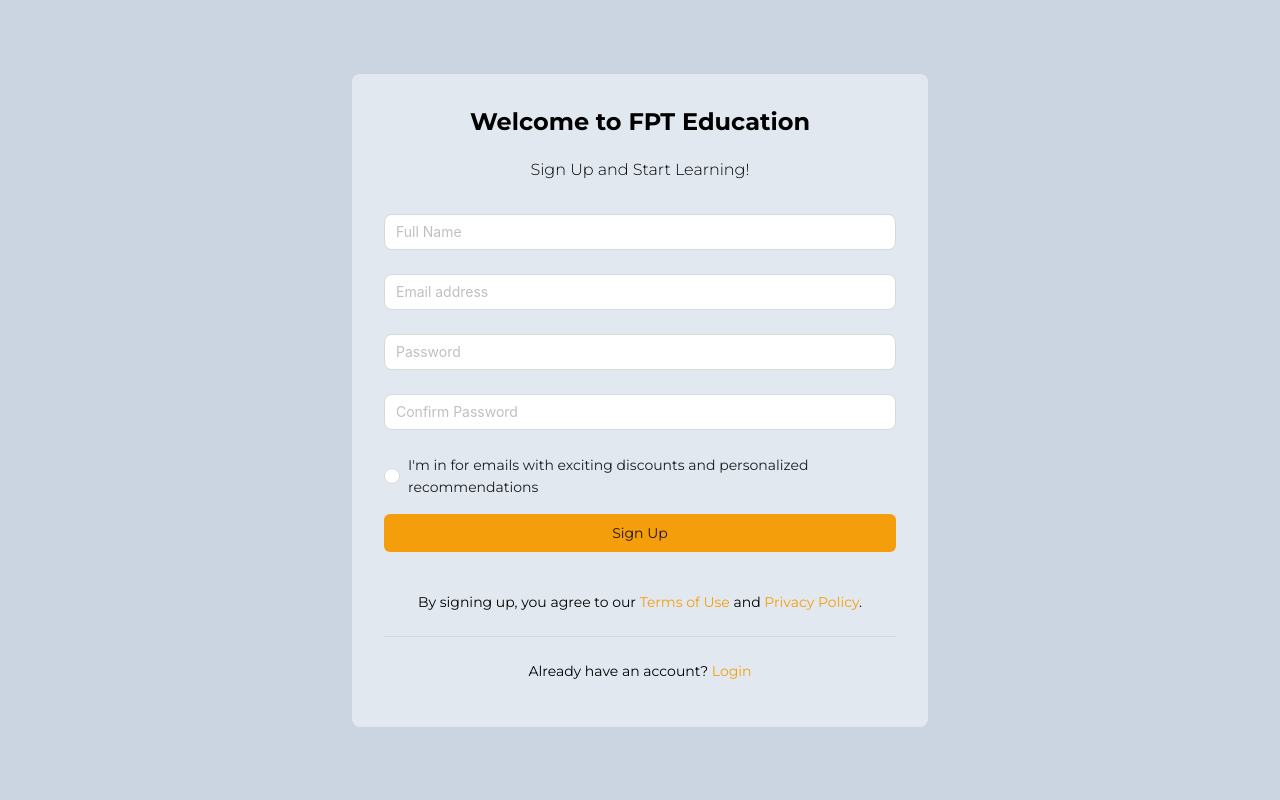
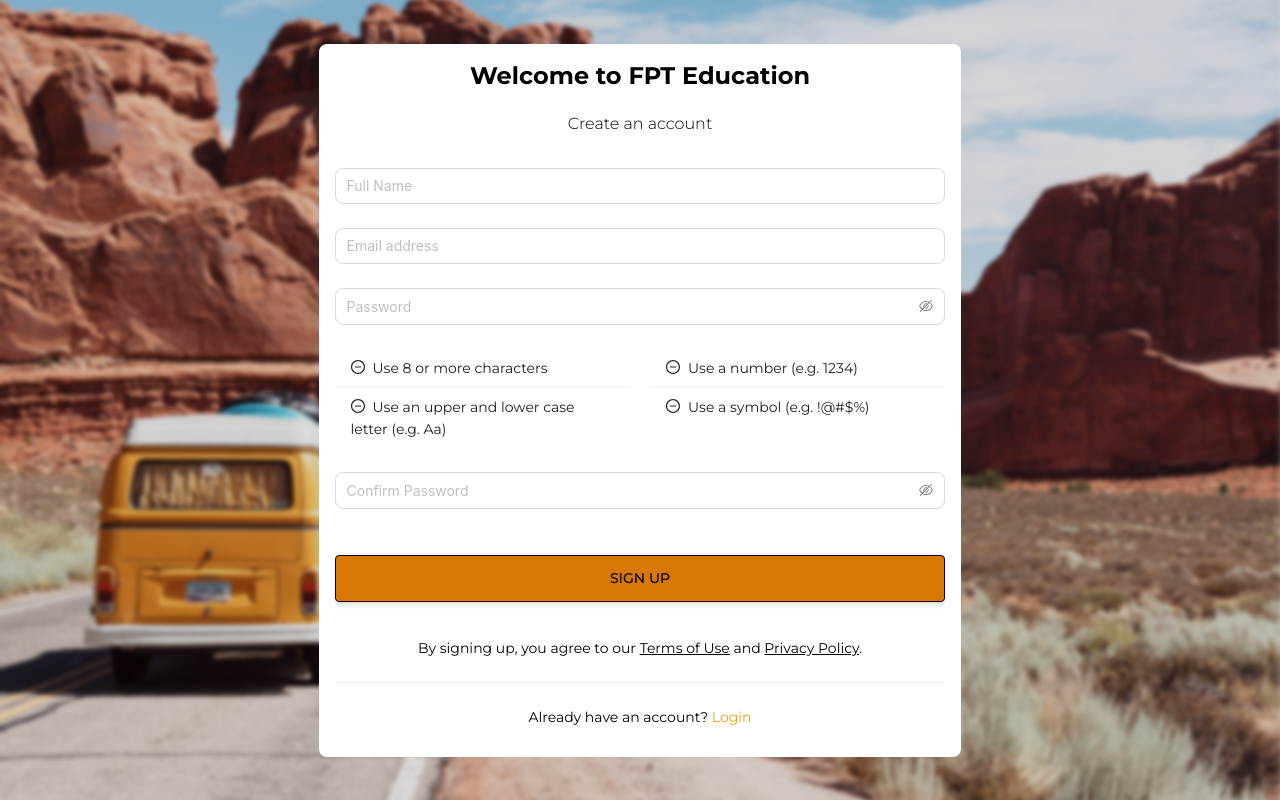
Before and after one commit to davidnguyen27/fpt_learning, a React (Vite) app: page /sign-up in a window 1280 px wide. Built offline with nearby package versions, Linux system fonts and the light colour scheme.

Commit message:
CSS Sign In - Up

```diff
--- a/src/components/Form/FormSignIn.tsx
+++ b/src/components/Form/FormSignIn.tsx
@@ -3,8 +3,9 @@
 import { useNavigate } from "react-router-dom";
 import { AuthContext } from "../../app/context/AuthContext";
 
-const FormSignIn: React.FC = () => {
+const FormSignIn = () => {
   const navigate = useNavigate();
+
   const authContext = useContext(AuthContext);
 
   if (!authContext) {
@@ -22,14 +23,14 @@
         sessionStorage.setItem("userRole", user.role);
         switch (user.role) {
           case "admin":
-            navigate("/admin-page");
+            navigate("/admin-dashboard");
             break;
 
           case "instructor":
-            navigate("/instructor-page");
+            navigate("/instructor-dashboard");
             break;
 
-          case "user":
+          case "student":
             navigate("/");
             break;
 
@@ -38,7 +39,7 @@
             break;
         }
       } else {
-        console.log("Login failed");
+        return alert("Email or password is wrong!");
       }
     } catch (error) {
       console.error("Unknown error: ", error);
--- a/src/components/Form/FormSignUp.tsx
+++ b/src/components/Form/FormSignUp.tsx
@@ -1,18 +1,23 @@
-import { Form, Input, Radio } from "antd";
+import { Form, Input, Radio, List } from "antd";
+import {
+  EyeTwoTone,
+  EyeInvisibleOutlined,
+  MinusCircleOutlined,
+} from "@ant-design/icons";
 
 const FormSignUp = () => {
   return (
     <Form>
       <Form.Item
         name="fullName"
-        rules={[{ required: true, message: "Required!" }]}
+        rules={[{ required: true, message: "Please enter your full name!" }]}
       >
         <Input className="text-sm" size="large" placeholder="Full Name" />
       </Form.Item>
       <Form.Item
         name="email"
         rules={[
-          { required: true, message: "Required!" },
+          { required: true, message: "Please enter your email address!" },
           { type: "email", message: "Please enter a valid email address!" },
         ]}
       >
@@ -21,22 +26,65 @@
       <Form.Item
         name="password"
         rules={[
-          { required: true, message: "Required!" },
+          { required: true, message: "Please enter the password!" },
           { min: 10, message: "Password must be at least 10 characters!" },
+          {
+            pattern:
+              /^(?=.*[A-Z])(?=.*\d)(?=.*[@$!%*?&])[A-Za-z\d@$!%*?&]{8,}$/,
+            message:
+              "Password must contain at least one uppercase letter, one digit, and one special character.",
+          },
         ]}
       >
-        <Input
+        <Input.Password
           className="text-sm"
-          type="password"
           size="large"
           placeholder="Password"
+          iconRender={(visible) =>
+            visible ? <EyeTwoTone /> : <EyeInvisibleOutlined />
+          }
         />
       </Form.Item>
+      <Form.Item>
+        <div style={{ display: "flex", justifyContent: "space-between" }}>
+          <div style={{ flex: "1", marginRight: "10px" }}>
+            <List
+              size="small"
+              dataSource={[
+                "Use 8 or more characters",
+                "Use an upper and lower case letter (e.g. Aa)",
+              ]}
+              renderItem={(item) => (
+                <List.Item>
+                  <MinusCircleOutlined style={{ marginRight: 8 }} />
+                  {item}
+                </List.Item>
+              )}
+            />
+          </div>
+          <div style={{ flex: "1", marginLeft: "10px" }}>
+            <List
+              size="small"
+              dataSource={[
+                "Use a number (e.g. 1234)",
+                "Use a symbol (e.g. !@#$%)",
+              ]}
+              renderItem={(item) => (
+                <List.Item>
+                  <MinusCircleOutlined style={{ marginRight: 8 }} />
+                  {item}
+                </List.Item>
+              )}
+            />
+          </div>
+        </div>
+      </Form.Item>
+
       <Form.Item
         name="confirmPassword"
         dependencies={["password"]}
         rules={[
-          { required: true, message: "Required!" },
+          { required: true, message: "You must confirm the password!" },
           ({ getFieldValue }) => ({
             validator(_, value) {
               if (!value || getFieldValue("password") === value) {
@@ -49,23 +97,21 @@
           }),
         ]}
       >
-        <Input
+        <Input.Password
           className="text-sm"
-          type="password"
           size="large"
           placeholder="Confirm Password"
+          iconRender={(visible) =>
+            visible ? <EyeTwoTone /> : <EyeInvisibleOutlined />
+          }
         />
       </Form.Item>
-      <Radio>
-        I'm in for emails with exciting discounts and personalized
-        recommendations
-      </Radio>
       <br />
       <Form.Item>
         <button
           type="submit"
-          className="my-4 w-full rounded-md bg-amber-500 px-4 py-2 hover:bg-stone-900 hover:text-white"
-        >
+          className="mb-3 flex w-full items-center justify-center rounded border border-black bg-[#d97706] px-7 py-3 text-center text-sm font-medium uppercase leading-normal text-black hover:text-white shadow-md transition duration-150 hover:bg-[#333]"
+          >
           Sign Up
         </button>
       </Form.Item>
--- a/src/pages/User/SignUpPage.tsx
+++ b/src/pages/User/SignUpPage.tsx
@@ -3,22 +3,28 @@
 
 const SignUpPage = () => {
   return (
-    <div className="flex h-screen w-screen items-center justify-center bg-slate-300">
-      <div className="max-h-dvh max-w-xl rounded-lg bg-slate-200 p-8">
+    <div className="flex h-screen w-screen items-center justify-center bg-slate-300"
+    style={{
+      backgroundImage: "url(/public/image/background.png)",
+      backgroundSize: "cover",
+      backgroundPosition: "center"
+    }}
+    >
+      <div className="max-h-dvh max-w-sl rounded-lg bg-white p-4">
         <h2 className="mb-5 text-center text-2xl font-bold">
           Welcome to FPT Education
         </h2>
         <p className="mb-8 text-center text-base font-light">
-          Sign Up and Start Learning!
+          Create an account
         </p>
         <FormSignUp />
         <p className="text-center text-sm">
           By signing up, you agree to our{" "}
-          <a className="text-amber-500 hover:underline" href="#">
+          <a className="text-black underline hover:text-amber-500" href="#">
             Terms of Use
           </a>{" "}
           and{" "}
-          <a className="text-amber-500 hover:underline" href="#">
+          <a className="text-black underline hover:text-amber-500" href="#">
             Privacy Policy
           </a>
           .
```
Also changed, not shown: public/image/background.png (added).
